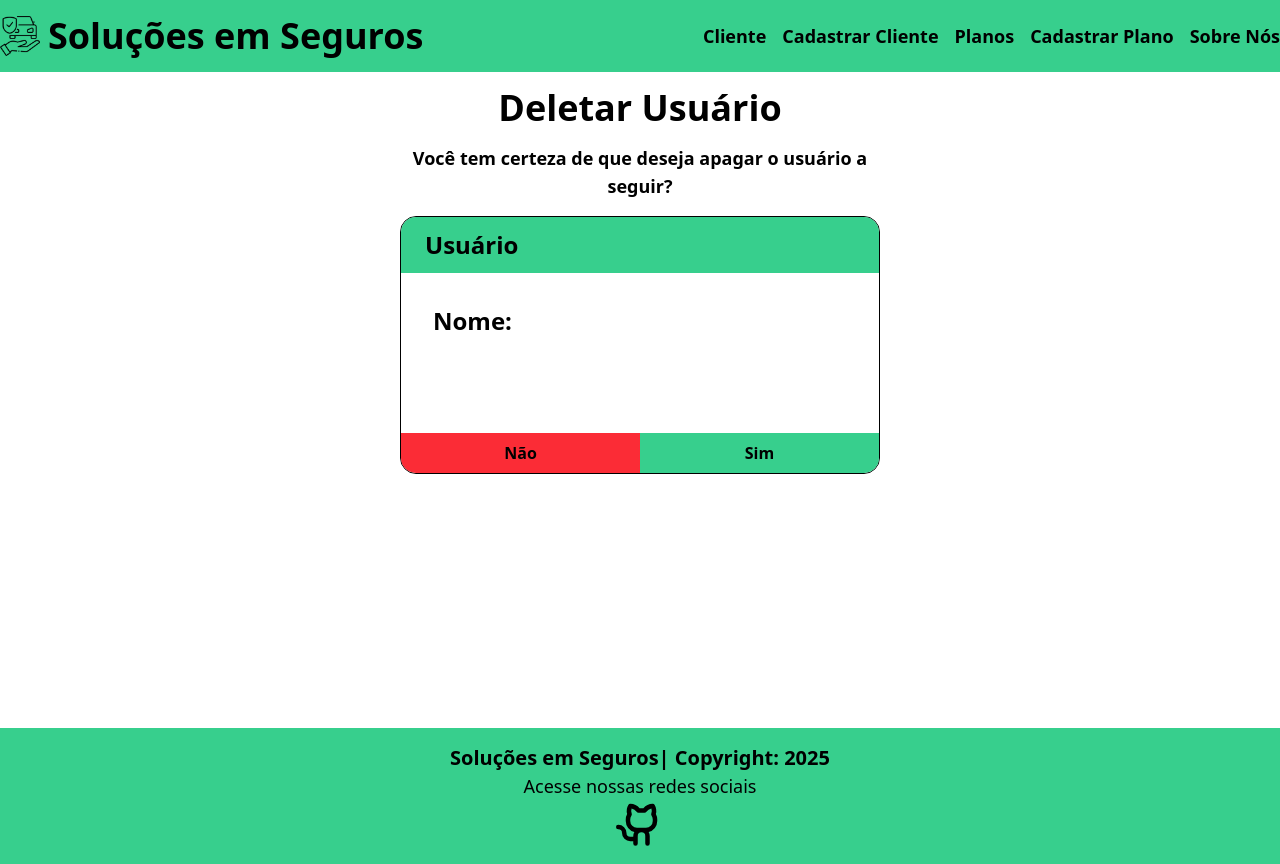
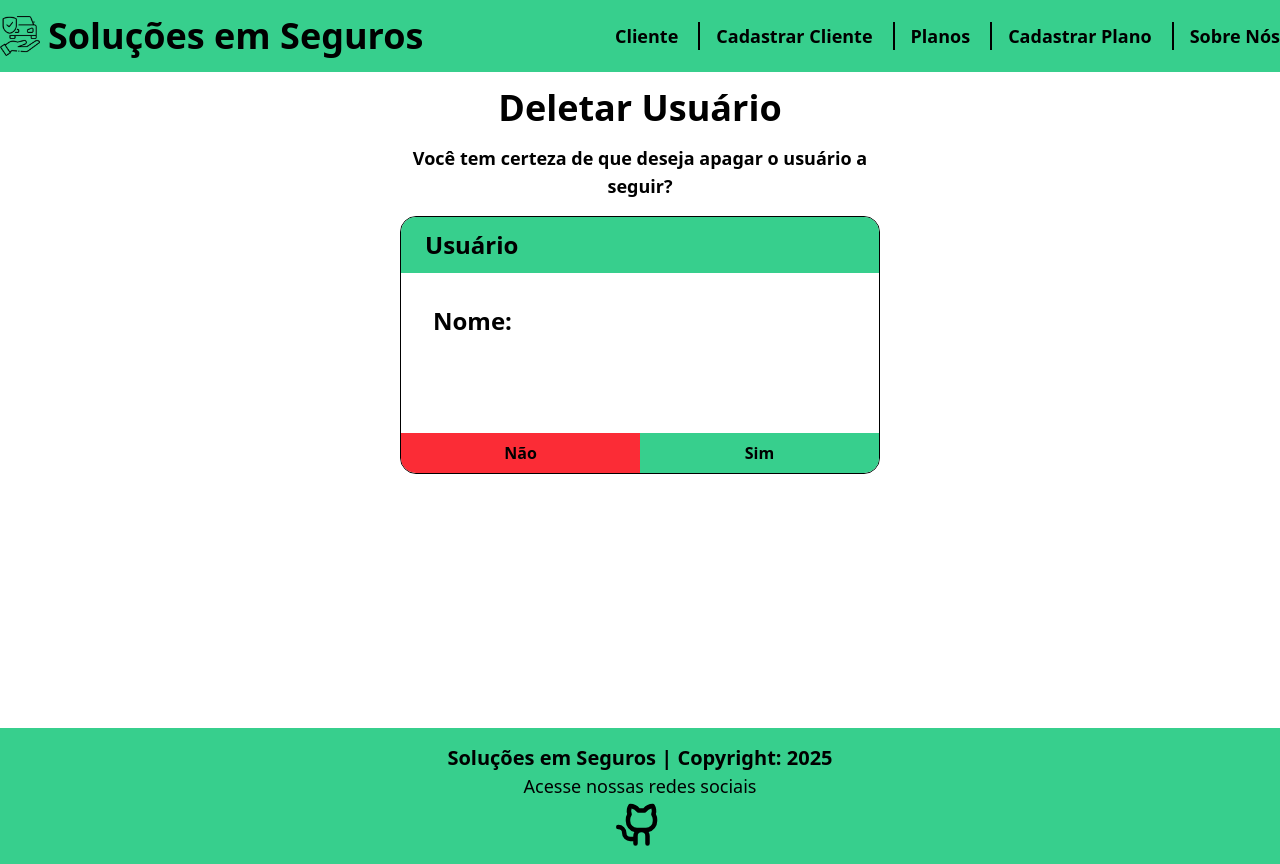
Before and after one commit to Projeto-Integrador-ModeloGP2/crmFront-t2, a React (Vite) app: page /deletarusuario/1 in a window 1280 px wide. Built offline with nearby package versions, Linux system fonts and the light colour scheme; no server answers.

Commit message:
Adicionei detalhes de estilização

```diff
--- a/src/components/footer/Footer.tsx
+++ b/src/components/footer/Footer.tsx
@@ -7,7 +7,7 @@ function Footer() {
     <>
       <div className="flex justify-center bg-[#37cf8d] text-black">
         <div className="container flex flex-col items-center py-4">
-          <p className="text-xl font-bold">Soluções em Seguros| Copyright: {data}</p>
+          <p className="text-xl font-bold">Soluções em Seguros | Copyright: {data}</p>
           <p className="text-lg">Acesse nossas redes sociais</p>
           <div className="flex gap-2">
             <a href="https://github.com/Projeto-Integrador-ModeloGP2" target="_blank">
--- a/src/components/navbar/Navbar.tsx
+++ b/src/components/navbar/Navbar.tsx
@@ -9,17 +9,17 @@ function Navbar() {
           Soluções em Seguros
         </Link>
         <div className="flex gap-4 font-bold">
-          <Link to="/cliente" className="hover:opacity-65">
+          <Link to="/cliente" className="hover:opacity-65 pr-5 border-r-2">
             Cliente
           </Link>
-          <Link to="/cadastrarusuario" className="hover:opacity-65">
+          <Link to="/cadastrarusuario" className="hover:opacity-65 pr-5 border-r-2">
             Cadastrar Cliente
           </Link>
-          <Link to="/planos" className="hover:opacity-65">
+          <Link to="/planos" className="hover:opacity-65 pr-5 border-r-2">
             Planos
           </Link>
 
-          <Link to="/cadastrarplano" className="hover:opacity-65">
+          <Link to="/cadastrarplano" className="hover:opacity-65 pr-5 border-r-2">
             Cadastrar Plano
           </Link>
           <Link to="/sobrenos" className="hover:opacity-65">
```
